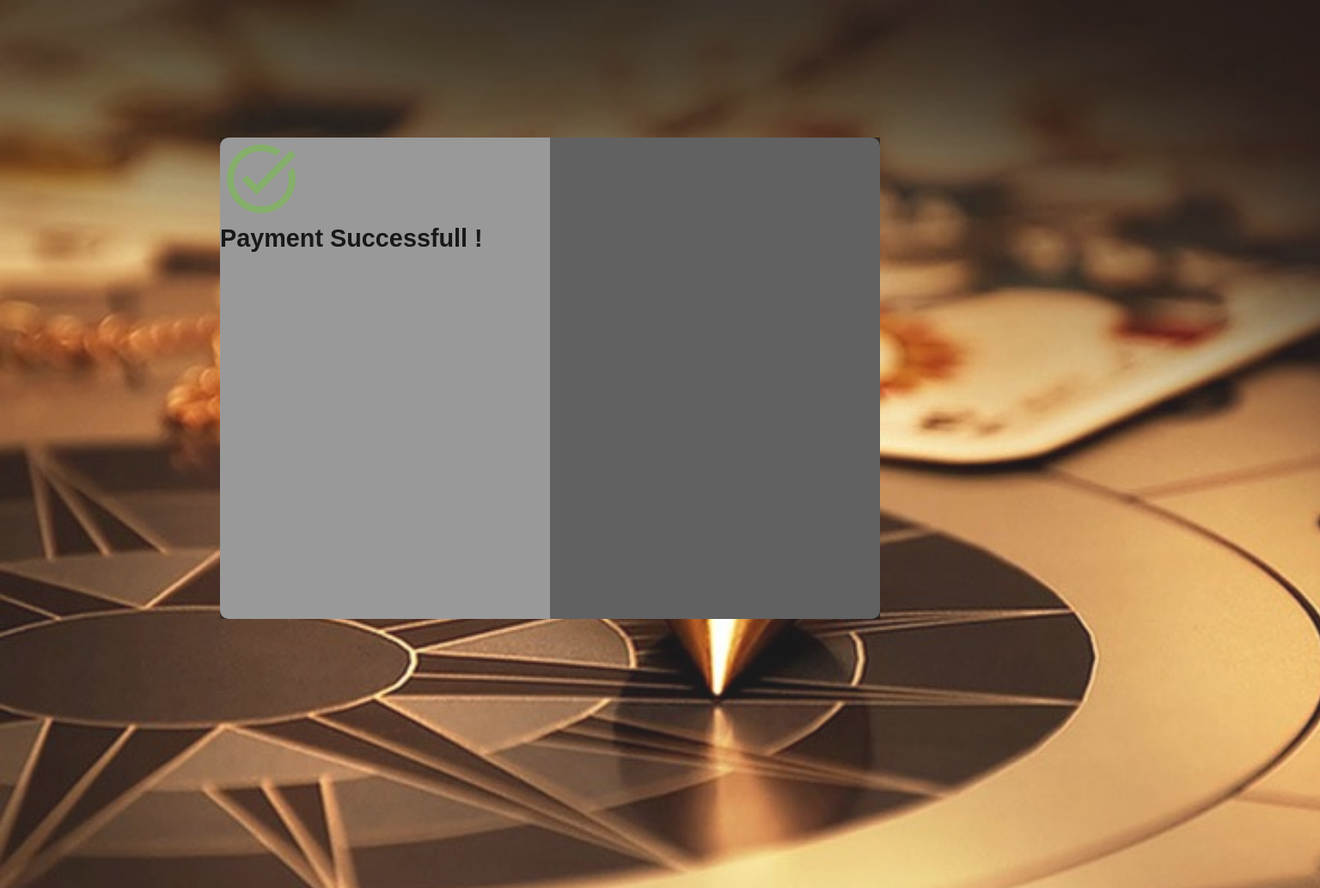
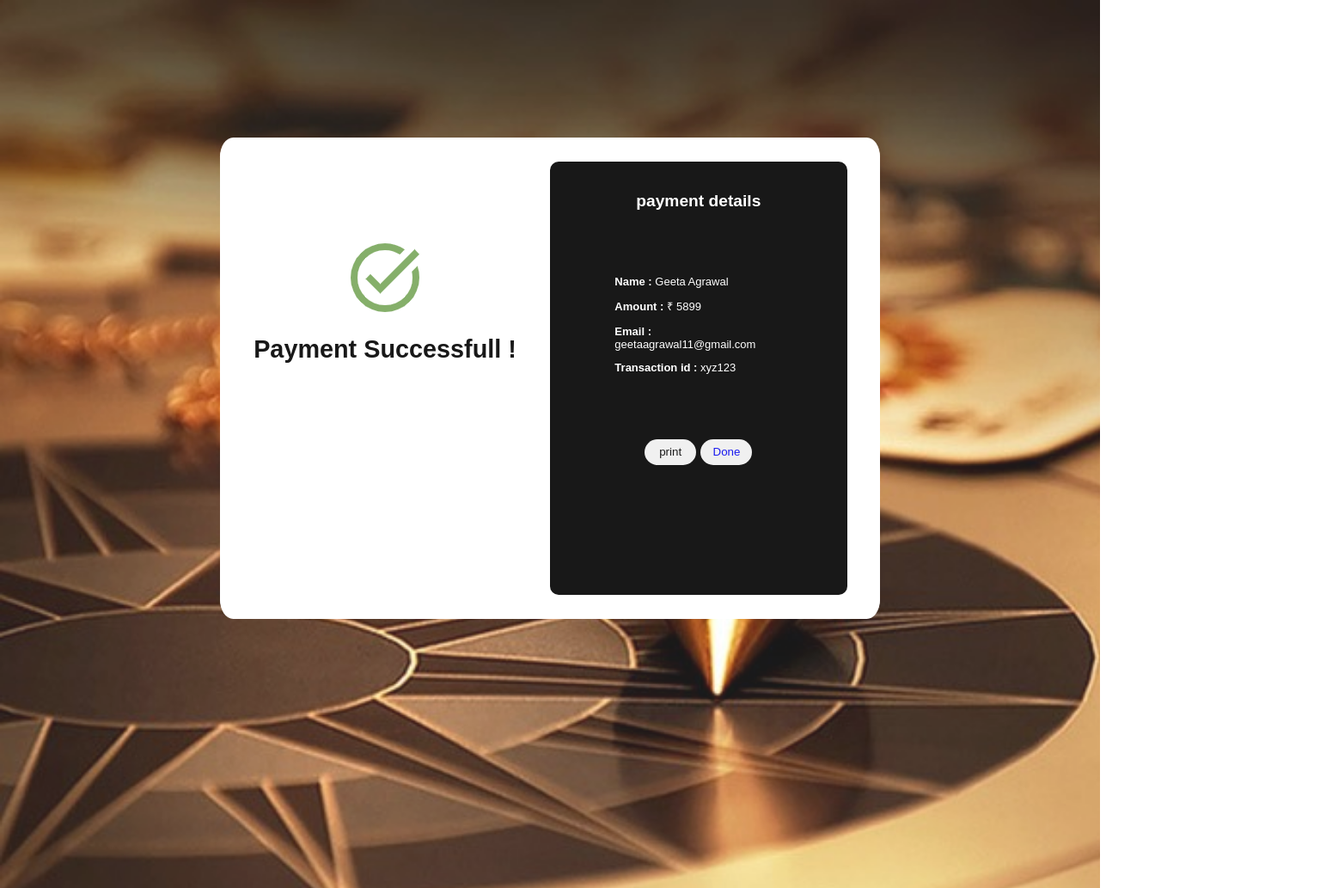
Before and after one commit to anjalirinayat/VastuTeq_site, a plain HTML site: page paymentDone.html in a window 1280 px wide. Shown: the top 1033 px of the page at 86% size, 1536 px wide, since content can reach past the window. Drawn offline with Linux system fonts and the light colour scheme.

Commit message:
designed the payment done page

```diff
--- a/paymentDone.css
+++ b/paymentDone.css
@@ -6,7 +6,6 @@
 }
 
 header{
-	  width: 100%;
 	  min-height: 100vh;
     background-image: url('images/Hero-background.jpg');
     background-repeat: no-repeat;
@@ -28,23 +27,66 @@ header{
     right: 20%;
     width: 60%;
     height: 70%;
-    border-radius: 10px;
+    border-radius: 4%;
     background-color: rgb(255, 255, 255);
 }
 
 .cont01{
-  background-color: rgba(0, 0, 0, 0.445);
+  background-color: rgb(255, 255, 255);
   width: 50%;
-  display: block;
-  justify-content: center;
+  display: flex;
+  flex-direction: column;
   align-items: center;
+  border-radius:  4%  0  0 4%;
 }
 
 .cont01 img{
- align-self: center;
+    padding-top: 30%;
+    padding-bottom: 5%;
 }
 
 .cont02{
-  background-color: rgba(0, 0, 0, 0.687);
+  background-color: rgb(255, 255, 255);
   width: 50%;
+  position: relative;
+  display: flex;
+  align-items: center;
+  border-radius: 0 4% 4% 0;
 }
+.innercont{
+  position: absolute;
+  background-color: rgb(0, 0, 0);
+  width: 90%;
+  height: 90%;
+  border-radius: 10px;
+  display: flex;
+  flex-direction: column;
+  align-items: center;
+}
+.innercont h4{
+  color: white;
+  padding-top: 10%;
+}
+.innercont ul{
+  align-self: center;
+  width: 60%;
+  list-style: none;
+  color: white;
+  font-size: small;
+  padding: 20%;
+}
+.innercont li{
+  padding: 3%;
+}
+.buttons{
+  justify-content: space-around;
+}
+.buttons button{
+   height: 30px;
+   width: 60px;
+   border-radius: 20px;
+   border-style: none;
+}
+.buttons a{
+  text-decoration: none;
+}
--- a/paymentDone.html
+++ b/paymentDone.html
@@ -16,7 +16,19 @@
                   </div>
 
                   <div class="cont02">
-
+                         <div class="innercont">
+                            <h4>payment details</h4>
+                            <ul>
+                                <li><strong>Name :</strong> Geeta Agrawal</li>
+                                <li><strong>Amount :</strong> ₹ 5899</li>
+                                <li><strong>Email :</strong> geetaagrawal11@gmail.com</li>
+                                <li><strong>Transaction id :</strong> xyz123</li>
+                            </ul>
+                             <div class="buttons">
+                                <button>print</button>
+                                <button><a href="index.html">Done</a></button>
+                             </div>
+                         </div>
                   </div>
 
         </div>
--- a/product.css
+++ b/product.css
@@ -7,7 +7,7 @@
 
 header {
     width: 100%;
-   background-color: #cee616;
+   background-color: #ffffff;
    height: 60px;
    position: fixed;
    display: flex;
@@ -22,7 +22,7 @@ header {
 }
 
 nav {
-    background-color: #cee616;
+    background-color: #ffffff;
     height: 60px;
     margin-right: 5%;
 }
```
Also changed, not shown: index.css (+8 -5 lines), index.html (+2 -3 lines), payment.html (+1 -1 lines), product.html (+2 -2 lines).
